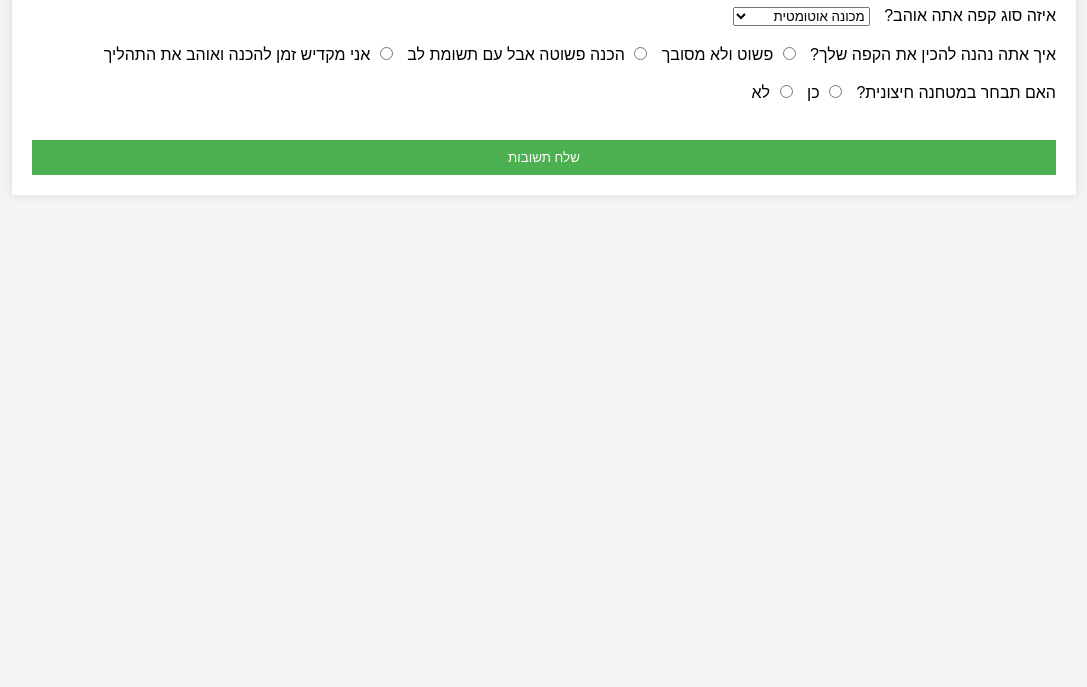
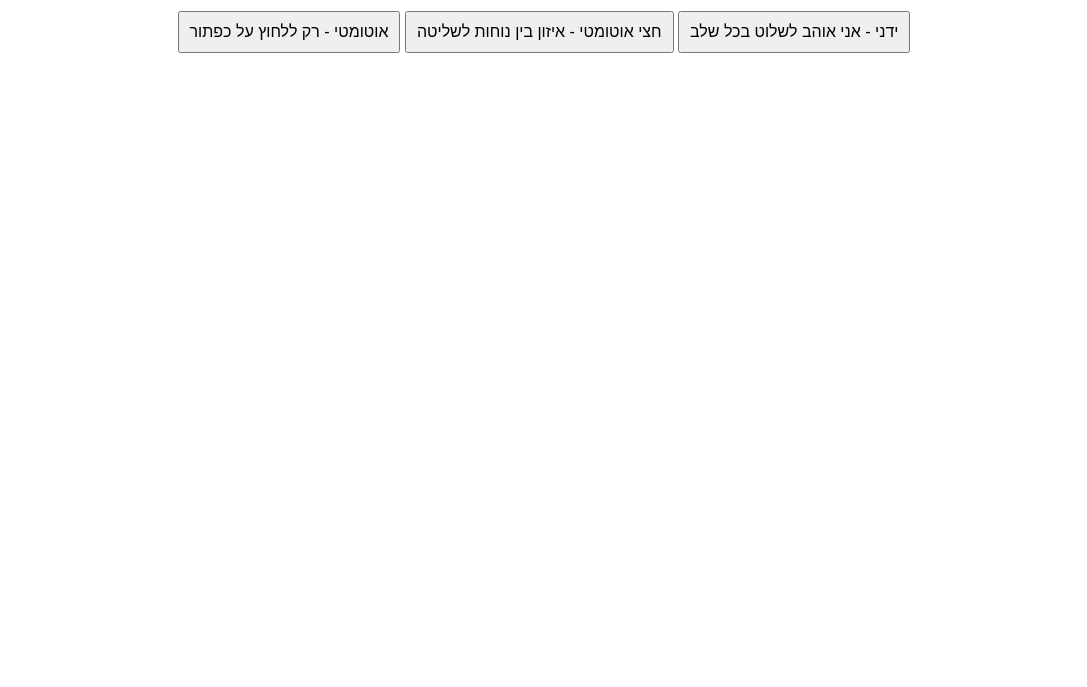
Before and after one commit to nirnag/coffeemachines, a plain HTML site: page index.html in a window 1280 px wide. Shown: the part 113-800 px from the top of the page, without its empty margins (96-1183 px from the left). Drawn offline with Linux system fonts and the light colour scheme.

Commit message:
Update index.html

```diff
--- a/index.html
+++ b/index.html
@@ -3,138 +3,86 @@
 <head>
     <meta charset="UTF-8">
     <meta name="viewport" content="width=device-width, initial-scale=1.0">
-    <title>סקר בחירת מכונת קפה</title>
+    <title>סקר לבחירת מכונת קפה</title>
     <style>
-        body {
-            font-family: Arial, sans-serif;
-            direction: rtl;
-            margin: 0;
-            padding: 0;
-            background-color: #f4f4f4;
-        }
-        .container {
-            width: 80%;
-            margin: 20px auto;
-            background-color: #fff;
-            padding: 20px;
-            box-shadow: 0 0 10px rgba(0, 0, 0, 0.1);
-        }
-        h1 {
-            text-align: center;
-        }
-        label, .option {
-            font-size: 16px;
-            margin: 10px 0;
-        }
-        .option {
-            display: block;
-        }
-        select, input[type="radio"] {
-            margin-right: 10px;
-        }
-        .submit-btn {
-            background-color: #4CAF50;
-            color: white;
-            padding: 10px 20px;
-            border: none;
-            cursor: pointer;
-            width: 100%;
-            margin-top: 20px;
-        }
-        .submit-btn:hover {
-            background-color: #45a049;
-        }
+        body { font-family: Arial, sans-serif; direction: rtl; text-align: center; }
+        .question, .result { display: none; }
+        button { margin-top: 10px; padding: 10px; font-size: 16px; cursor: pointer; }
     </style>
 </head>
 <body>
-    <div class="container">
-        <h1>סקר בחירת מכונת קפה</h1>
-        <form>
-            <!-- שאלות -->
-            <label for="coffeeType">איזה סוג קפה אתה אוהב?</label>
-            <select id="coffeeType" name="coffeeType">
-                <option value="automatic">מכונה אוטומטית</option>
-                <option value="semiAutomatic">מכונה חצי אוטומטית</option>
-                <option value="manual">מכונה ידנית</option>
-            </select>
-            <br><br>
-
-            <label for="enjoyment">איך אתה נהנה להכין את הקפה שלך?</label>
-            <input type="radio" id="simple" name="enjoyment" value="simple">
-            <label for="simple">פשוט ולא מסובך</label>
-            <input type="radio" id="littleEffort" name="enjoyment" value="littleEffort">
-            <label for="littleEffort">הכנה פשוטה אבל עם תשומת לב</label>
-            <input type="radio" id="experts" name="enjoyment" value="experts">
-            <label for="experts">אני מקדיש זמן להכנה ואוהב את התהליך</label>
-            <br><br>
-
-            <label for="grinderChoice">האם תבחר במטחנה חיצונית?</label>
-            <input type="radio" id="grinderYes" name="grinder" value="yes">
-            <label for="grinderYes">כן</label>
-            <input type="radio" id="grinderNo" name="grinder" value="no">
-            <label for="grinderNo">לא</label>
-            <br><br>
-
-            <!-- אופציות בהתאם לבחירות -->
-            <div id="machineOptions" style="display:none;">
-                <h3>מכונות קפה אוטומטיות</h3>
-                <div class="option">
-                    <label>Pascale Life & Fun - 1,500 ₪</label>
-                    <p>קומפקטית לאספרסו, בלי מקציף חלב, מיכל קפה 100ג', 5 רמות טחינה.</p>
-                </div>
-                <div class="option">
-                    <label>Philips OMNIA EP2220/10 - 1,500 ₪</label>
-                    <p>מקציף קיטור בסיסי, 12 דרגות טחינה, מיכל פולים 275ג'.</p>
-                </div>
-                <div class="option">
-                    <label>Delonghi Magnifica S ECAM - 1,900 ₪</label>
-                    <p>עם מקציף קיטור, 13 מצבי טחינה, מיכל פולים 250ג'.</p>
-                </div>
-                <!-- Add other machines here... -->
-            </div>
-
-            <div id="grinderOptions" style="display:none;">
-                <h3>מטחנות קפה</h3>
-                <div class="option">
-                    <label>מטחנת קפה Delonghi KG79 - 350 ₪</label>
-                    <p>חשמלית, 16 דרגות טחינה, סכינים שטוחות.</p>
-                </div>
-                <div class="option">
-                    <label>מטחנת קפה Melitta Molino - 500 ₪</label>
-                    <p>חשמלית, 17 דרגות טחינה, סכינים שטוחות.</p>
-                </div>
-                <div class="option">
-                    <label>מטחנת קפה Breville BCG820BSS - 1,500 ₪</label>
-                    <p>חשמלית, 60 דרגות טחינה, סכינים קוניות.</p>
-                </div>
-                <!-- Add other grinders here... -->
-            </div>
-
-            <button type="submit" class="submit-btn">שלח תשובות</button>
-        </form>
+    <h1>סקר לבחירת מכונת קפה</h1>
+    <div id="survey">
+        <div class="question" id="q1">
+            <p>כמה אני אוהב את תהליך הכנת הקפה?</p>
+            <button onclick="answer(1, 'ידני')">ידני - אני אוהב לשלוט בכל שלב</button>
+            <button onclick="answer(1, 'חצי אוטומטי')">חצי אוטומטי - איזון בין נוחות לשליטה</button>
+            <button onclick="answer(1, 'אוטומטי')">אוטומטי - רק ללחוץ על כפתור</button>
+        </div>
+        <div class="question" id="q2">
+            <p>כמה חשוב לי איכות מקציף החלב במכונה?</p>
+            <button onclick="answer(2, 'חיוני')">חיוני - אני חייב קצף איכותי</button>
+            <button onclick="answer(2, 'נחמד שיש')">נחמד שיש, אבל לא חובה</button>
+            <button onclick="answer(2, 'לא קריטי')">לא קריטי - אני לא משתמש בחלב מוקצף</button>
+        </div>
+        <div class="question" id="q3">
+            <p>מה הטווח מחירים?</p>
+            <button onclick="answer(3, 'עד 1000₪')">עד 1000₪</button>
+            <button onclick="answer(3, '1000₪-3000₪')">1000₪-3000₪</button>
+            <button onclick="answer(3, '3000₪ ומעלה')">3000₪ ומעלה</button>
+        </div>
+    </div>
+    <div class="result" id="result">
+        <h2>המכונות שמתאימות לך:</h2>
+        <p id="choices"></p>
+        <button onclick="restart()">נסה שוב</button>
     </div>
 
     <script>
-        const coffeeTypeSelect = document.getElementById("coffeeType");
-        const grinderYesRadio = document.getElementById("grinderYes");
-        const machineOptionsDiv = document.getElementById("machineOptions");
-        const grinderOptionsDiv = document.getElementById("grinderOptions");
+        let currentQuestion = 1;
+        let answers = {};
+        const questions = document.querySelectorAll('.question');
+        const resultDiv = document.getElementById('result');
+        const choicesDiv = document.getElementById('choices');
 
-        coffeeTypeSelect.addEventListener("change", function() {
-            if (coffeeTypeSelect.value === "automatic" || coffeeTypeSelect.value === "semiAutomatic") {
-                machineOptionsDiv.style.display = "block";
+        function startSurvey() {
+            questions[0].style.display = 'block';
+        }
+
+        function answer(question, choice) {
+            answers[question] = choice;
+            questions[question - 1].style.display = 'none';
+            if (question < questions.length) {
+                questions[question].style.display = 'block';
             } else {
-                machineOptionsDiv.style.display = "none";
+                showResult();
             }
-        });
+        }
 
-        grinderYesRadio.addEventListener("change", function() {
-            if (grinderYesRadio.checked) {
-                grinderOptionsDiv.style.display = "block";
-            } else {
-                grinderOptionsDiv.style.display = "none";
+        function showResult() {
+            let results = [];
+
+            if (answers[1] === 'ידני') {
+                results.push('מכונת אספרסו ידנית (לדוגמה: Rancilio Silvia)');
             }
-        });
+            if (answers[2] === 'חיוני') {
+                results.push('מכונה עם מקציף איכותי (לדוגמה: Breville Barista Express)');
+            }
+            if (answers[3] === 'עד 1000₪') {
+                results.push('מכונת קפה ביתית משתלמת (לדוגמה: Delonghi Dedica)');
+            }
+
+            choicesDiv.innerHTML = results.length > 0 ? results.join('<br>') : 'לא נמצאו התאמות';
+            resultDiv.style.display = 'block';
+        }
+
+        function restart() {
+            answers = {};
+            resultDiv.style.display = 'none';
+            startSurvey();
+        }
+
+        startSurvey();
     </script>
 </body>
 </html>
```
